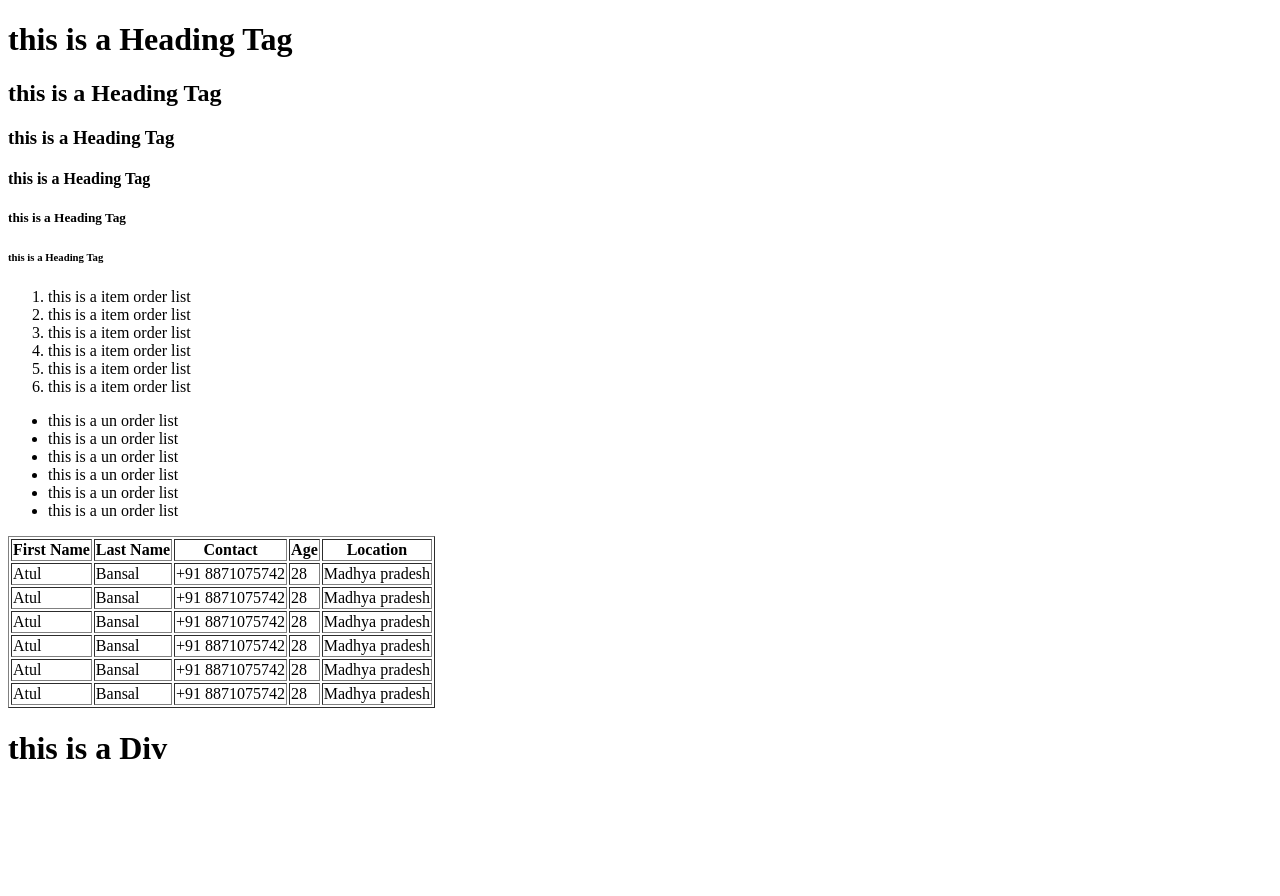
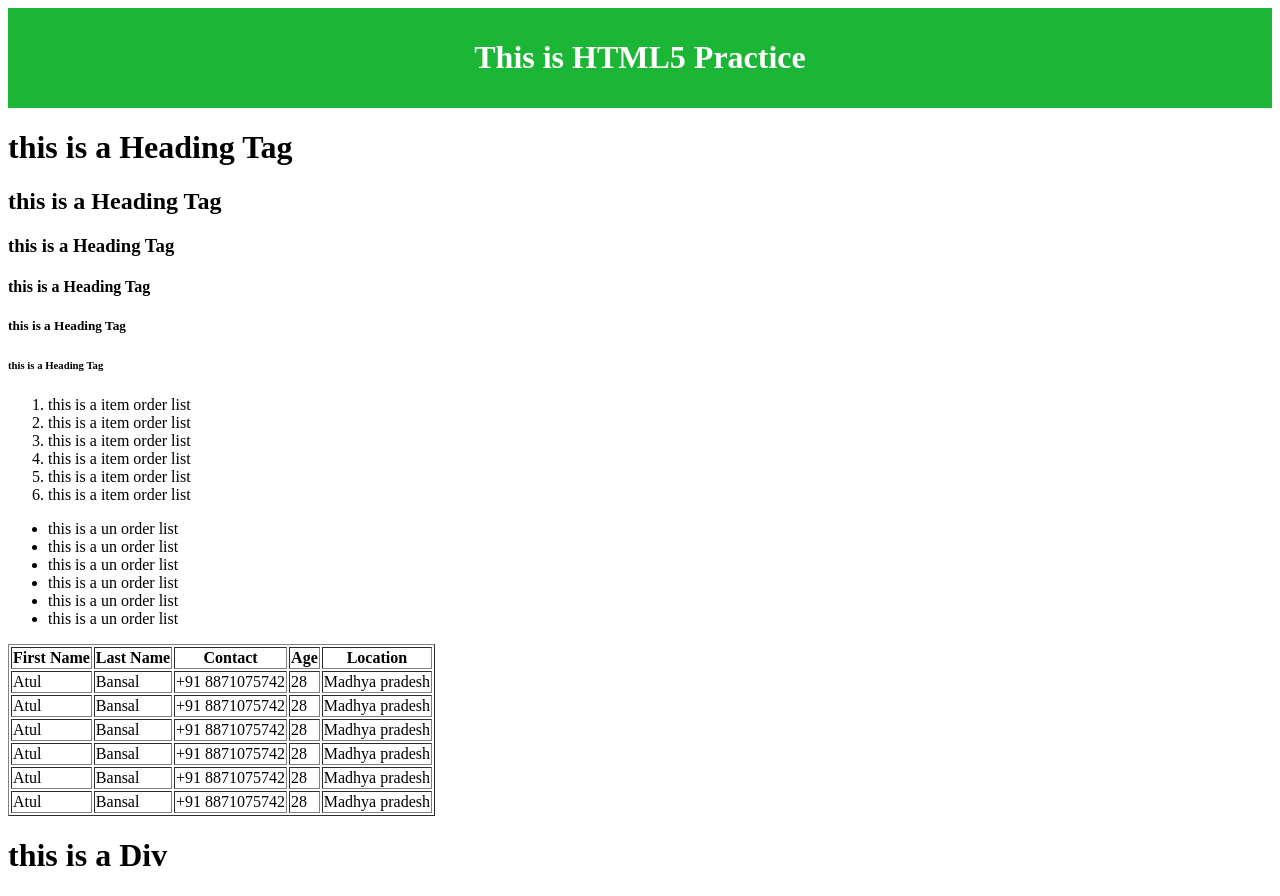
Before and after one commit to iamatulbansal/html, a plain HTML site: page index.html in a window 1280 px wide. Before the commit the page ends 800 px from the top, so only its background shows below. Drawn offline with Linux system fonts and the light colour scheme.

Commit message:
index update

```diff
--- a/index.html
+++ b/index.html
@@ -6,9 +6,22 @@
     <meta http-equiv="X-UA-Compatible" content="IE=edge">
     <meta name="viewport" content="width=device-width, initial-scale=1.0">
     <title>Document</title>
+    <style>
+        .container {
+            text-align: center;
+            padding: 10px;
+            color: white;
+            background-color: rgb(27, 182, 53);
+        }
+    </style>
 </head>
 
 <body>
+    <header class="container">
+        <div>
+            <h1>This is HTML5 Practice </h1>
+        </div>
+    </header>
     <h1>this is a Heading Tag</h1>
     <h2>this is a Heading Tag</h2>
     <h3>this is a Heading Tag</h3>
```
Also changed, not shown: input_type.html (added, +12 -0 lines).
